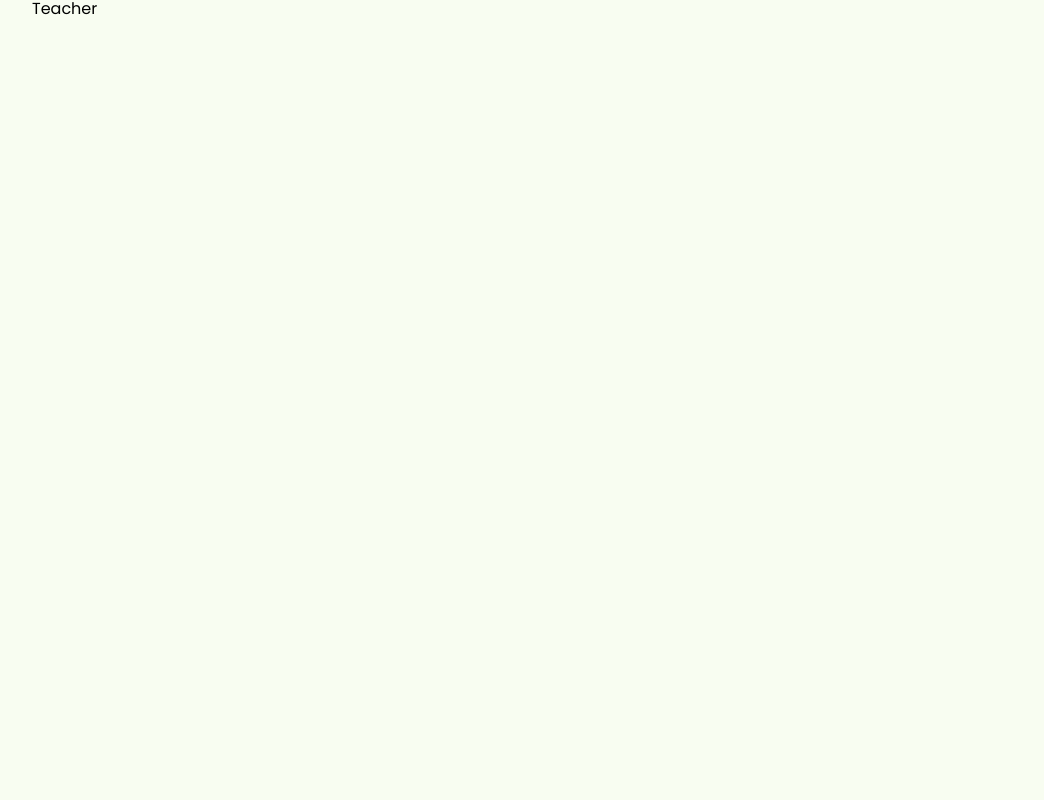
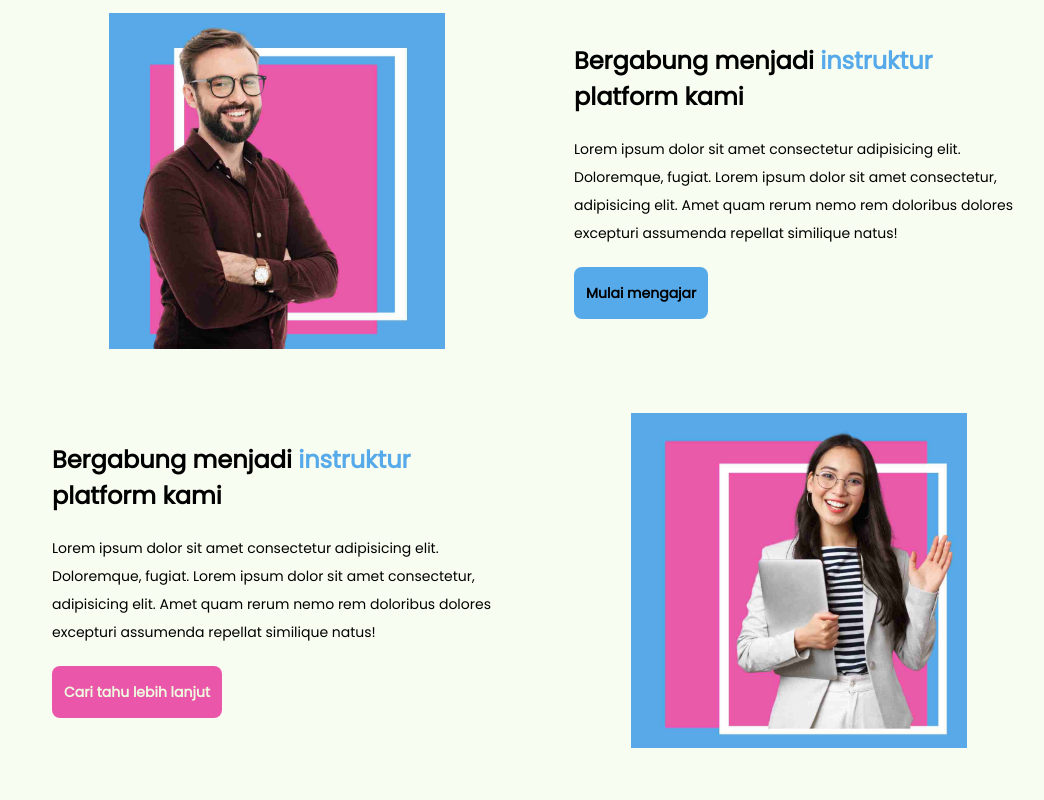
Before and after one commit to fnintani/skill-up, a React (Vite) app: page / in a window 1280 px wide. Shown: the part 2900-3700 px from the top of the page, without its empty margins (102-1146 px from the left). Built offline with nearby package versions, Linux system fonts and the light colour scheme.

Commit message:
style teacher section

```diff
--- a/src/components/Screens/Teacher.jsx
+++ b/src/components/Screens/Teacher.jsx
@@ -1,8 +1,45 @@
 import React from 'react'
+import teacher1 from "../../assets/teacher1.jpg"
+import teacher2 from "../../assets/teacher2.jpg"
 
 function Teacher() {
   return (
-    <div className="section" id="teacher">Teacher</div>
+    <div className="section" id="teacher">
+      <div className="grid sm:grid-cols-2 place-items-center gap-8">
+        <div className="pl-5">
+          <div className="font-bold text-[1.875rem] sm:text-[1.5rem]">
+            Bergabung menjadi <span className="text-blueMain">instruktur</span> <br/>
+            platform kami
+          </div>
+          <p className="text-sm leading-7 mt-5">
+            Lorem ipsum dolor sit amet consectetur adipisicing elit. Doloremque, fugiat.
+            Lorem ipsum dolor sit amet consectetur, adipisicing elit. Amet quam rerum nemo rem doloribus dolores excepturi assumenda repellat similique natus!
+          </p>
+          <button className="font-bold mt-5 py-4 px-3 bg-blueMain rounded-lg text-sm">
+            Mulai mengajar
+          </button>
+        </div>
+          <div className="p-4 md:w-3/4 sm:row-start-1">
+            <img src={teacher1} alt="" />
+          </div>
+          <div className="pl-5">
+          <div className="font-bold text-[1.875rem] sm:text-[1.5rem]">
+            Bergabung menjadi <span className="text-blueMain">instruktur</span> <br/>
+            platform kami
+          </div>
+          <p className="text-sm leading-7 mt-5">
+            Lorem ipsum dolor sit amet consectetur adipisicing elit. Doloremque, fugiat.
+            Lorem ipsum dolor sit amet consectetur, adipisicing elit. Amet quam rerum nemo rem doloribus dolores excepturi assumenda repellat similique natus!
+          </p>
+          <button className="font-bold mt-5 py-4 px-3 bg-pinkAccent text-limeSecondary rounded-lg text-sm">
+            Cari tahu lebih lanjut
+          </button>
+        </div>
+          <div className="p-4 md:w-3/4">
+            <img src={teacher2} alt="" />
+          </div>
+      </div>
+    </div>
   )
 }
 
--- a/src/index.css
+++ b/src/index.css
@@ -12,4 +12,8 @@
     .section {
         @apply container mx-auto py-24 px-6 min-h-screen
     }
+
+    .animate-slide:hover {
+        animation-play-state: paused;
+      }
 }
```
